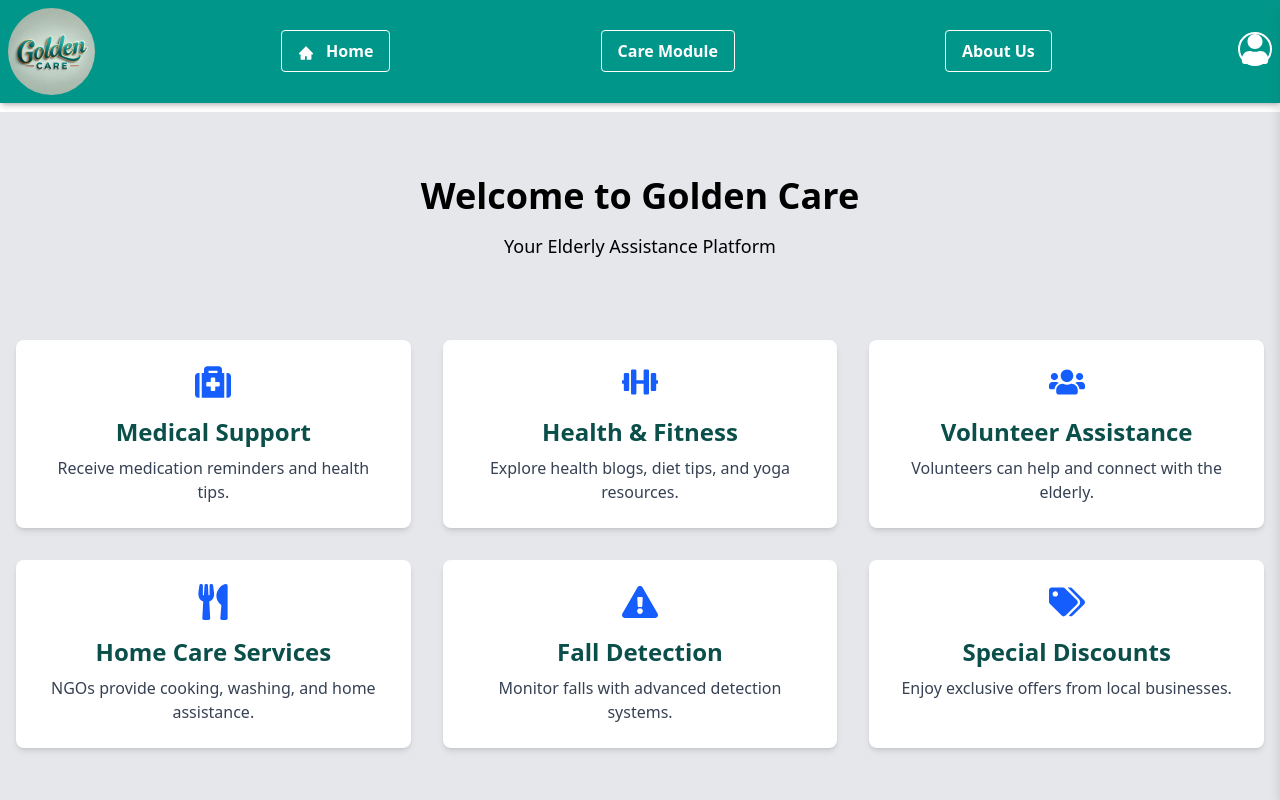
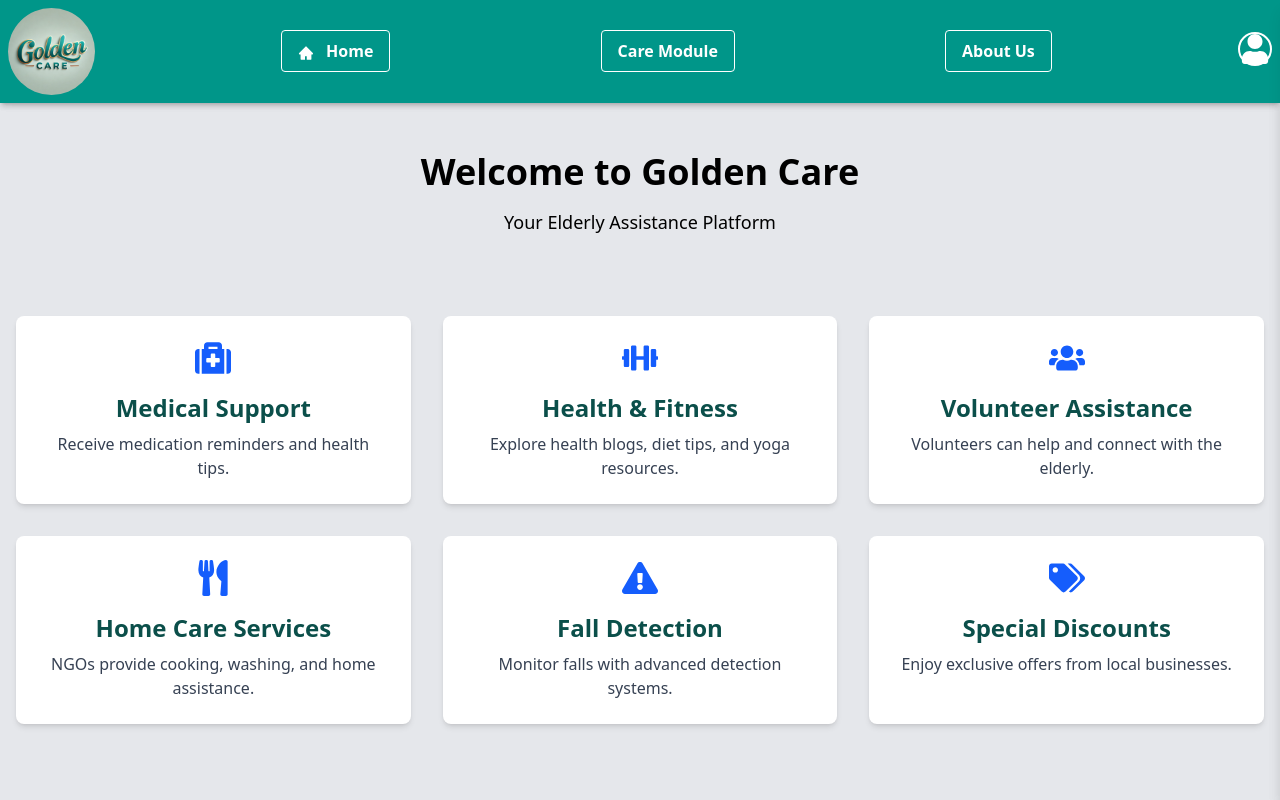
Before and after one commit to adeeeeebadecoder/Golden-Care, a React (Vite) app: page / in a window 1280 px wide. Shown: the top 800 px of the page. Built offline with nearby package versions, Linux system fonts and the light colour scheme.

Commit message:
navbar fix

```diff
--- a/src/Components/Navbar.jsx
+++ b/src/Components/Navbar.jsx
@@ -22,7 +22,7 @@ const Navbar = () => {
                 </NavLink>
 
                 {/* Navigation Links - Desktop */}
-                <div className={`absolute top-16 flex justify-evenly left-0 w-full bg-teal-600 md:static md:flex md:items-center md:space-x-6 transition-all duration-300 ease-in-out ${isNavOpen ? 'block' : 'hidden md:flex'}`}>
+                <div className={`absolute top-16 flex justify-evenly left-0 w-full bg-teal-600 md:static md:flex md:items-center md:space-x-6 transition-all duration-300 ease-in-out ${isNavOpen ? 'hidden' : 'hidden md:flex'}`}>
                     <NavLink to="/" className="py-2 px-4 font-bold hover:bg-teal-700 border rounded">
                         <AiFillHome className="inline-block mr-2" /> Home
                     </NavLink>
--- a/src/pages/Home.jsx
+++ b/src/pages/Home.jsx
@@ -1,7 +1,5 @@
 import React from 'react';
-// import './Home.css';
 import { Routes, Route } from 'react-router-dom';
-
 import Navbar from '../Components/Navbar';
 import Fall from '../Screens/Fall/Fall';
 import Medical from '../Screens/Medical/Medical';
@@ -17,9 +15,6 @@ const Home = () => {
             <div className="home-container">
                 <Navbar />
                 <div className="content-container">
-                    <div className="heading-tab">
-                        <h1>Golden Care</h1>
-                    </div>
                     <Routes>
                         <Route path="/" element={<LandingPage />} />
                         <Route path="/fall" element={<Fall />} />
--- a/src/pages/LandingPage/LandingPage.jsx
+++ b/src/pages/LandingPage/LandingPage.jsx
@@ -1,12 +1,9 @@
 import React from 'react';
 import {
-    FaUserFriends,
     FaMedkit,
     FaDumbbell,
     FaUsers,
-    FaHandsHelping,
     FaUtensils,
-    FaBirthdayCake,
     FaExclamationTriangle,
     FaTags,
 } from 'react-icons/fa';
```
